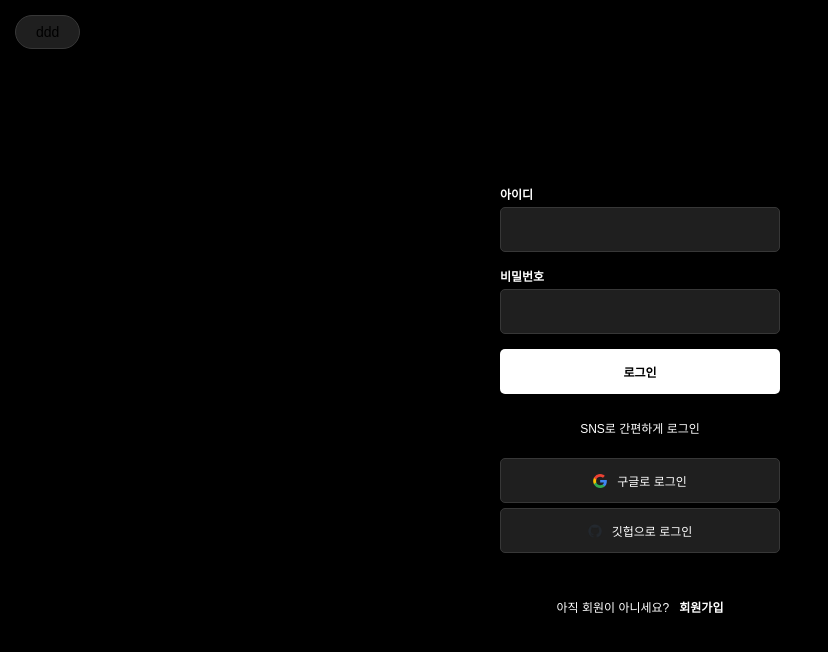
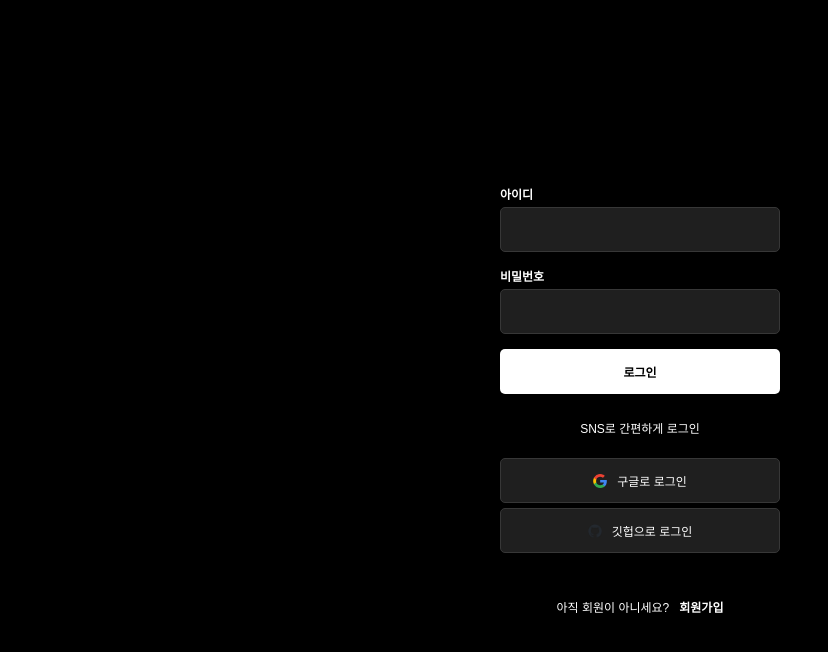
Before and after one commit to iepppop/blog, a React (Create React App) app: page /login in a window 1280 px wide. Shown: the top 652 px of the page, without its empty margins (0-828 px from the left). Built offline with nearby package versions, Linux system fonts and the light colour scheme; no server answers.

Commit message:
style: theme toggle 숨김

```diff
--- a/src/nav/AuthButtons.js
+++ b/src/nav/AuthButtons.js
@@ -195,7 +195,7 @@ function AuthButtons({ toggleTheme }) {
                    { !(location.pathname === '/login' || location.pathname === '/signup') ? <LoginButton><Link to='/login'>로그인</Link></LoginButton> : null }
                 </div>
             }
-            <ToggleButton onClick={toggleTheme}>ddd</ToggleButton>
+            {/* <ToggleButton onClick={toggleTheme}>ddd</ToggleButton> */}
         </AuthWrap>
         </div>
     )
```
